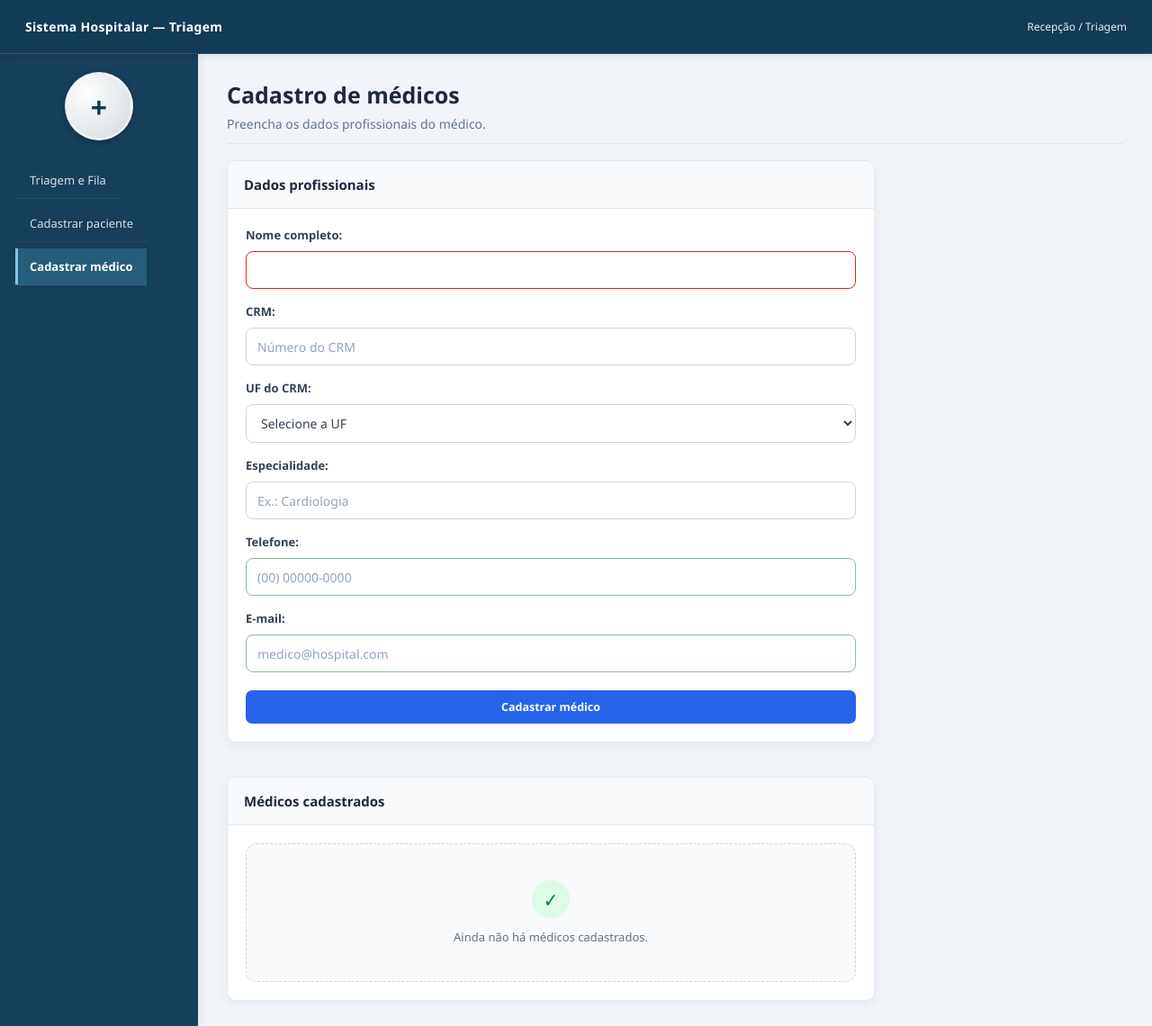
After one commit to GabrielAmado07/App-Sigae, a Flask app: page /medicos in a window 1280 px wide. The commit adds this page. Shown: the whole page at 90% size. Run offline with Flask 3, Linux system fonts and the light colour scheme.

Commit message:
Adicionado cadastro de medico

```diff
--- a/App.py
+++ b/App.py
@@ -11,6 +11,12 @@ fila = FilaHashEncadeada()
 proximo_id = 1
 pacientes_atendidos = []
 atendimento_atual = None
+medicos = []
+UFS_BRASILEIRAS = {
+    "AC", "AL", "AP", "AM", "BA", "CE", "DF", "ES", "GO", "MA", "MT",
+    "MS", "MG", "PA", "PB", "PR", "PE", "PI", "RJ", "RN", "RS", "RO",
+    "RR", "SC", "SP", "SE", "TO",
+}
 
 
 @app.route("/")
@@ -88,6 +94,36 @@ def cadastro():
     return render_template("cadastro.html")
 
 
+@app.route("/medicos", methods=["GET", "POST"])
+def cadastro_medicos():
+    if request.method == "POST":
+        nome = request.form.get("nome", "").strip()
+        crm = request.form.get("crm", "").strip().upper()
+        uf_crm = request.form.get("uf_crm", "").strip().upper()
+        especialidade = request.form.get("especialidade", "").strip()
+        telefone = request.form.get("telefone", "").strip()
+        email = request.form.get("email", "").strip()
+
+        if not nome or not crm or not uf_crm or not especialidade:
+            abort(400, description="Nome, CRM, UF do CRM e especialidade são obrigatórios.")
+        if uf_crm not in UFS_BRASILEIRAS:
+            abort(400, description="Informe uma UF válida para o CRM.")
+        if any(medico["crm"] == crm and medico["uf_crm"] == uf_crm for medico in medicos):
+            abort(409, description="Já existe um médico cadastrado com este CRM e UF.")
+
+        medicos.append({
+            "nome": nome,
+            "crm": crm,
+            "uf_crm": uf_crm,
+            "especialidade": especialidade,
+            "telefone": telefone,
+            "email": email,
+        })
+        return redirect(url_for("cadastro_medicos"))
+
+    return render_template("medicos.html", medicos=medicos)
+
+
 @app.route("/atender", methods=["POST"])
 def atender():
     global atendimento_atual
--- a/templates/cadastro.html
+++ b/templates/cadastro.html
@@ -24,6 +24,7 @@
             <ul class="nav-list">
                 <li class="nav-item"><a href="{{ url_for('index') }}">Fila de atendimento</a></li>
                 <li class="nav-item active"><a href="{{ url_for('cadastro') }}">Cadastrar paciente</a></li>
+                <li class="nav-item"><a href="{{ url_for('cadastro_medicos') }}">Cadastrar médico</a></li>
             </ul>
         </aside>
 
--- a/templates/index.html
+++ b/templates/index.html
@@ -26,6 +26,7 @@
             <ul class="nav-list">
                 <li class="nav-item active"><a href="{{ url_for('index') }}">Triagem e Fila</a></li>
                 <li class="nav-item"><a href="{{ url_for('cadastro') }}">Cadastrar paciente</a></li>
+                <li class="nav-item"><a href="{{ url_for('cadastro_medicos') }}">Cadastrar médico</a></li>
             </ul>
         </aside>
 
--- /dev/null
+++ b/templates/medicos.html
@@ -0,0 +1,123 @@
+<!DOCTYPE html>
+<html lang="pt-BR">
+
+<head>
+    <meta charset="UTF-8">
+    <meta name="viewport" content="width=device-width, initial-scale=1.0">
+    <title>Cadastro de Médicos</title>
+    <link rel="stylesheet" href="{{ url_for('static', filename='css/index.css') }}">
+</head>
+
+<body>
+    <header class="topbar">
+        <div class="topbar-brand">Sistema Hospitalar — Triagem</div>
+        <div class="topbar-actions">
+            <span>Recepção / Triagem</span>
+        </div>
+    </header>
+
+    <div class="layout">
+        <aside class="sidebar">
+            <div class="sidebar-logo">
+                <div class="logo-circle">+</div>
+            </div>
+            <ul class="nav-list">
+                <li class="nav-item"><a href="{{ url_for('index') }}">Triagem e Fila</a></li>
+                <li class="nav-item"><a href="{{ url_for('cadastro') }}">Cadastrar paciente</a></li>
+                <li class="nav-item active"><a href="{{ url_for('cadastro_medicos') }}">Cadastrar médico</a></li>
+            </ul>
+        </aside>
+
+        <main class="main-content">
+            <div class="page-header">
+                <div>
+                    <h1 class="page-title">Cadastro de médicos</h1>
+                    <p class="page-subtitle">Preencha os dados profissionais do médico.</p>
+                </div>
+            </div>
+
+            <div class="triage-grid registration-grid">
+                <section class="panel" id="cadastro-medico">
+                    <div class="panel-header">Dados profissionais</div>
+                    <div class="panel-body">
+                        <form method="POST" action="{{ url_for('cadastro_medicos') }}" class="triage-form">
+                            <div class="form-group">
+                                <label for="nome">Nome completo:</label>
+                                <input type="text" id="nome" name="nome" autocomplete="name"
+                                    minlength="2" maxlength="100" required>
+                            </div>
+
+                            <div class="form-group">
+                                <label for="crm">CRM:</label>
+                                <input type="text" id="crm" name="crm" autocomplete="off"
+                                    maxlength="20" placeholder="Número do CRM" required>
+                            </div>
+
+                            <div class="form-group">
+                                <label for="uf_crm">UF do CRM:</label>
+                                <select id="uf_crm" name="uf_crm" required>
+                                    <option value="">Selecione a UF</option>
+                                    {% for uf in ["AC", "AL", "AP", "AM", "BA", "CE", "DF", "ES", "GO", "MA", "MT", "MS", "MG", "PA", "PB", "PR", "PE", "PI", "RJ", "RN", "RS", "RO", "RR", "SC", "SP", "SE", "TO"] %}
+                                    <option value="{{ uf }}">{{ uf }}</option>
+                                    {% endfor %}
+                                </select>
+                            </div>
+
+                            <div class="form-group">
+                                <label for="especialidade">Especialidade:</label>
+                                <input type="text" id="especialidade" name="especialidade"
+                                    maxlength="80" placeholder="Ex.: Cardiologia" required>
+                            </div>
+
+                            <div class="form-group">
+                                <label for="telefone">Telefone:</label>
+                                <input type="tel" id="telefone" name="telefone" autocomplete="tel"
+                                    maxlength="20" placeholder="(00) 00000-0000">
+                            </div>
+
+                            <div class="form-group">
+                                <label for="email">E-mail:</label>
+                                <input type="email" id="email" name="email" autocomplete="email"
+                                    maxlength="120" placeholder="medico@hospital.com">
+                            </div>
+
+                            <button type="submit" class="btn btn-primary">Cadastrar médico</button>
+                        </form>
+                    </div>
+                </section>
+
+                <section class="panel" id="medicos-cadastrados">
+                    <div class="panel-header">Médicos cadastrados</div>
+                    <div class="panel-body">
+                        {% if medicos %}
+                        <ol class="patient-list">
+                            {% for medico in medicos %}
+                            <li class="patient-item">
+                                <div class="patient-details">
+                                    <span class="patient-pos">{{ loop.index }}º</span>
+                                    <div>
+                                        <div class="patient-name">{{ medico.nome }}</div>
+                                        <div class="patient-time">CRM {{ medico.crm }}/{{ medico.uf_crm }} · {{ medico.especialidade }}</div>
+                                        {% if medico.telefone or medico.email %}
+                                        <div class="patient-time">
+                                            {% if medico.telefone %}{{ medico.telefone }}{% endif %}
+                                            {% if medico.telefone and medico.email %} · {% endif %}
+                                            {% if medico.email %}{{ medico.email }}{% endif %}
+                                        </div>
+                                        {% endif %}
+                                    </div>
+                                </div>
+                            </li>
+                            {% endfor %}
+                        </ol>
+                        {% else %}
+                        <div class="empty-state">Ainda não há médicos cadastrados.</div>
+                        {% endif %}
+                    </div>
+                </section>
+            </div>
+        </main>
+    </div>
+</body>
+
+</html>
```
